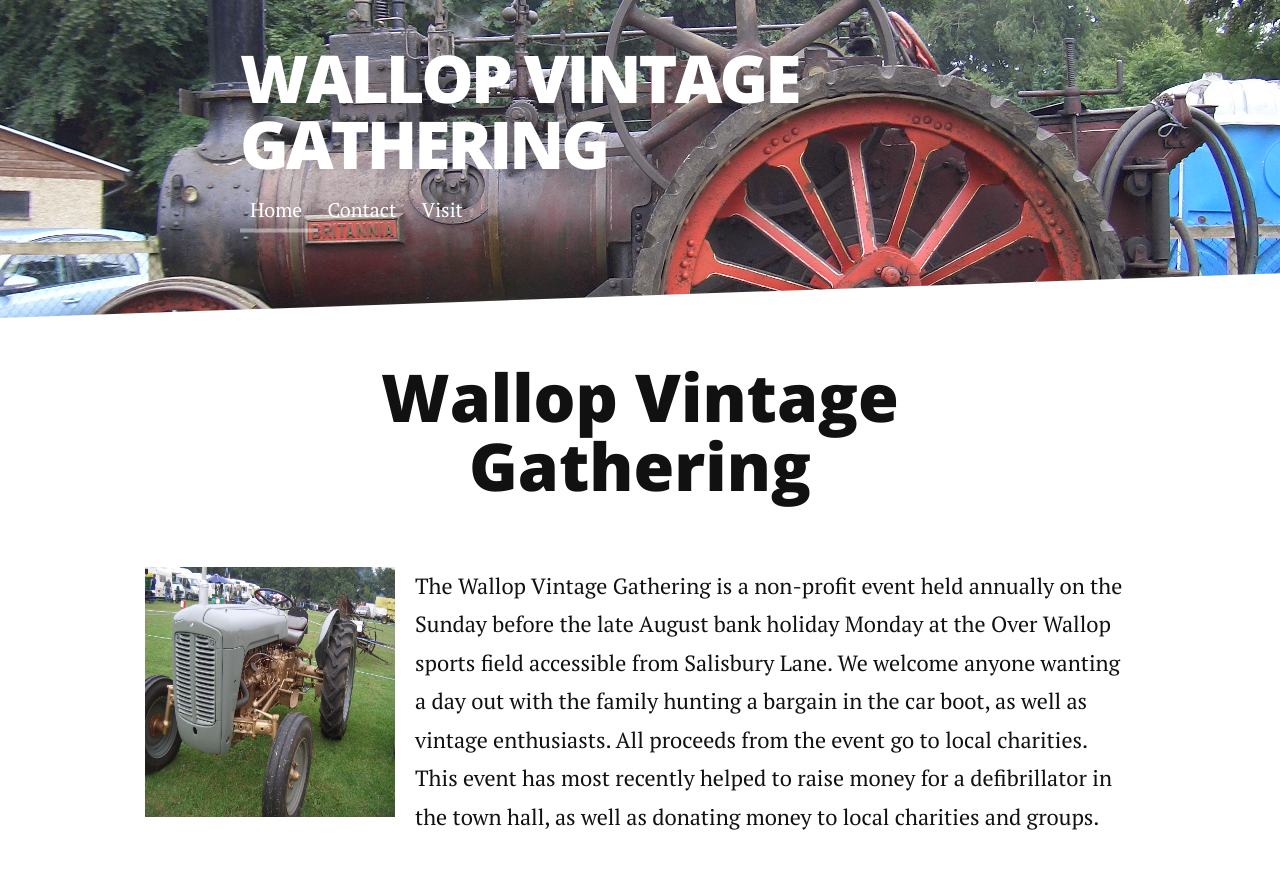
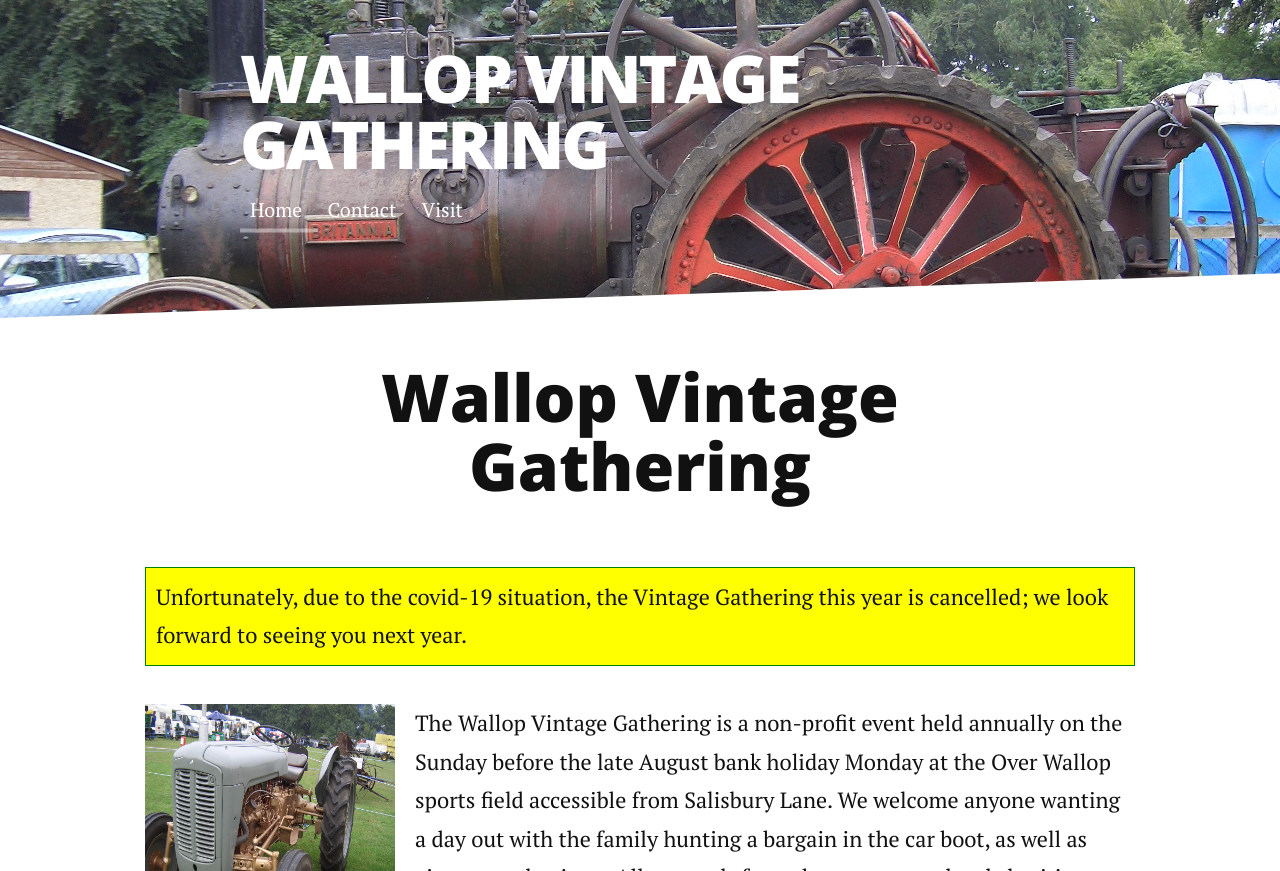
Before and after one commit to wallopvintagegathering/wallopvintagegathering.github.io, a Jekyll site: the page built from index.html, in a window 1280 px wide, cut to the strip 0-871 px from the top of the page. Built offline with Jekyll 4.4.1, drawn with Linux system fonts in a browser that asks for light colours; nearby versions of some CDN libraries; the list of posts is cut into pages by our own code.

Commit message:
Add cancellation notice

```diff
--- a/index.html
+++ b/index.html
@@ -5,6 +5,11 @@ title: Home
 
 <div class="post">
 	<h1 class="pageTitle">Wallop Vintage Gathering</h1>
+
+    <div style="background-color:yellow ; padding: 10px; border: 1px solid green;">
+        Unfortunately, due to the covid-19 situation, the Vintage Gathering this year is cancelled; we look forward to seeing you next year.
+    </div>
+    <br>
 
     <div>
         <img src="{{ '/assets/img/tractor.jpg' | prepend: site.baseurl }}" alt="" height="250px" width="250px" style="float:left; margin-right: 20px">
```
